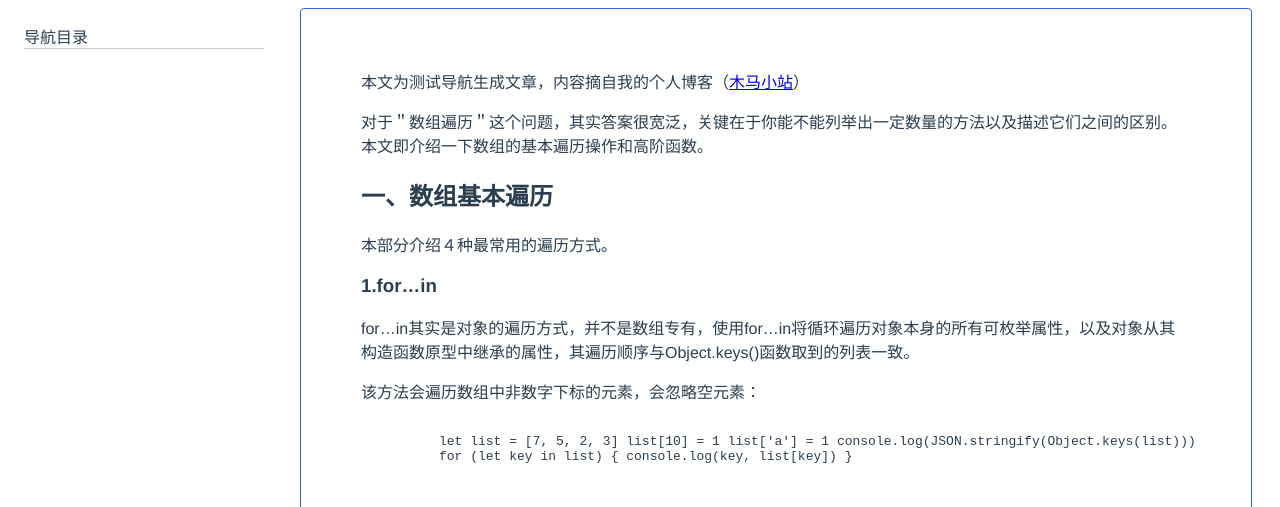
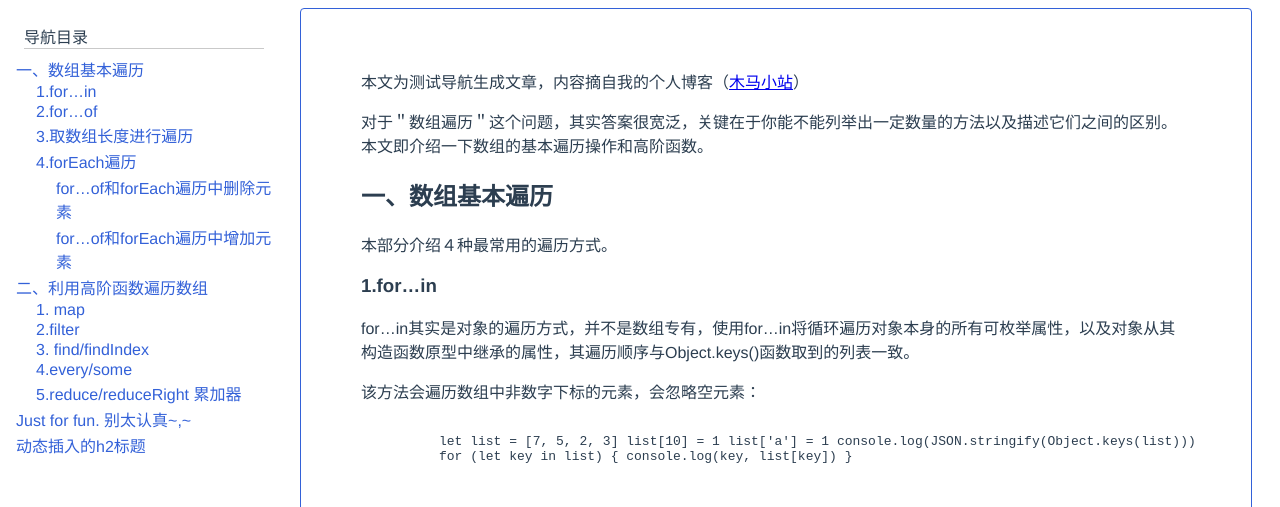
Before and after one commit to lazebird/vue3outline, a Vue app: page / in a window 1280 px wide. Shown: the top 507 px of the page. Built offline with nearby package versions, Linux system fonts and the light colour scheme.

Commit message:
fix: more

```diff
--- a/src/components/HelloWorld.vue
+++ b/src/components/HelloWorld.vue
@@ -10,14 +10,7 @@
         </template>
       </outline-tree>
     </div>
-    <div
-      v-outline="{
-        callback: refreshNavTree,
-        selectors: ['h2', 'h3', 'h4'],
-        exceptSelector: '[un-nav]',
-      }"
-      class="content"
-    >
+    <div v-outline="{ callback: refreshNavTree, selectors: ['h2', 'h3', 'h4'], exceptSelector: '[un-nav]' }" class="content">
       <div ref="editor"> <TestArticle /> </div>
     </div>
   </div>
--- a/src/components/tree/tree-node.vue
+++ b/src/components/tree/tree-node.vue
@@ -1,18 +1,8 @@
 <template>
   <div class="tree-node-container">
     <node-content />
-    <div
-      v-if="nextShow"
-      class="tree-node-children"
-      :style="{
-        paddingLeft: indent,
-      }"
-    >
-      <tree-node
-        v-for="(child, idx) of nodeData.children"
-        :key="idx"
-        :node-data="child"
-      />
+    <div v-if="nextShow" class="tree-node-children" :style="{ paddingLeft: indent }">
+      <tree-node v-for="(child, idx) of nodeData.children" :key="idx" :node-data="child" />
     </div>
   </div>
 </template>
@@ -23,18 +13,13 @@ export default {
     components: {
       'node-content': {
         render() {
-        let slot = this.$parent.tree.$scopedSlots.default;
+          let slot = this.$parent.tree.$slots.default;
           let { nodeData, parentData, level } = this.$parent;
           return slot ? slot({ parentData, data: nodeData, level }) : '<div>未定义插槽内容</div>';
         },
       },
     },
-  props: {
-    nodeData: {
-      type: Object,
-      required: true,
-    },
-  },
+    props: { nodeData: { type: Object, required: true } },
     data() {
       return {
         tree: false,
--- a/src/directives/index.js
+++ /dev/null
@@ -1,3 +0,0 @@
-import outline from './outline'
-
-export default outline
--- a/src/directives/outline.js
+++ b/src/directives/outline.js
@@ -1,85 +1,87 @@
+import { ref } from 'vue';
 
-const OPTIONS =  {
+const OPTIONS = {
   subtree: true,
   childList: true,
-  characterData: true
-}
+  characterData: true,
+};
 
-function generateNavTree (dom, selectors, exceptSelector) {
-  let list = []
+function generateNavTree(dom, selectors, exceptSelector) {
+  let list = [];
   if (exceptSelector) {
-    let exceptList = dom.querySelectorAll(exceptSelector)
-    exceptList.forEach(element => {
-      element.__nav_except = true
-    })
+    let exceptList = dom.querySelectorAll(exceptSelector);
+    exceptList.forEach((element) => {
+      element.__nav_except = true;
+    });
   }
   for (let idx in selectors) {
-    let elementList = dom.querySelectorAll(selectors[idx])
-    elementList.forEach(element => {
-      if (element.__nav_except) return
-      element.__nav_level = idx
-    })
+    let elementList = dom.querySelectorAll(selectors[idx]);
+    elementList.forEach((element) => {
+      if (element.__nav_except) return;
+      element.__nav_level = idx;
+    });
   }
-  let selector = selectors.join(',')
-  let domList = dom.querySelectorAll(selector)
+  let selector = selectors.join(',');
+  let domList = dom.querySelectorAll(selector);
   for (let element of domList) {
     if (!element.__nav_level) {
-      delete element.__nav_except
-      continue
+      delete element.__nav_except;
+      continue;
     }
-    let pushList = list
+    let pushList = list;
     while (element.__nav_level > 0) {
-      pushList = pushList.length ? pushList[pushList.length - 1].children : null
-      if (!pushList) break
-      element.__nav_level--
+      pushList = pushList.length ? pushList[pushList.length - 1].children : null;
+      if (!pushList) break;
+      element.__nav_level--;
     }
     let data = {
       title: element.textContent,
       children: [],
-      el: element
-    }
-    pushList && pushList.push(data)
-    delete element.__nav_level
+      el: element,
+    };
+    pushList && pushList.push(data);
+    delete element.__nav_level;
   }
-  return list
+  return list;
 }
 
+const el = ref(null);
 export default {
-  bind (el, binding, vNode) {
-    let freeze = false
-    el.__generateNav = () => {
-      if (freeze) return
+  created(e, binding, vNode) {
+    console.log('[outline] e %s', JSON.stringify(e));
+    el.value = e;
+    let freeze = false;
+    el.value.__generateNav = () => {
+      if (freeze) return;
       window.requestAnimationFrame(() => {
-        let selectors = binding.value.selectors || ['h1', 'h2']
-        let exceptSelector = binding.value.exceptSelector
-        selectors = selectors.filter(selector => el.querySelectorAll(selector).length)
-        let list = generateNavTree(el, selectors, exceptSelector)
-        binding.value.callback(list)
-        freeze = false
-      })
-      freeze = true
+        let selectors = binding.value.selectors || ['h1', 'h2'];
+        let exceptSelector = binding.value.exceptSelector;
+        selectors = selectors.filter((selector) => e.querySelectorAll(selector).length);
+        let list = generateNavTree(e, selectors, exceptSelector);
+        binding.value.callback(list);
+        freeze = false;
+      });
+      freeze = true;
+    };
+
+    let MutationObserver = window.MutationObserver || window.WebKitMutationObserver || window.MozMutationObserver;
+    el.value.__observer = new MutationObserver(() => {
+      el.value.__generateNav && el.value.__generateNav();
+    });
+    const func = () => {
+      el.value.__observer.observe(e, OPTIONS);
+      el.value.__generateNav && el.value.__generateNav();
+    };
+    binding.instance.$nextTick(func);
+  },
+  unmounted() {
+    if (el.value.__generateNav) {
+      delete el.value.__generateNav;
     }
-
-    let MutationObserver = window.MutationObserver
-    || window.WebKitMutationObserver
-    || window.MozMutationObserver
-    el.__observer = new MutationObserver(() => {
-      el.__generateNav && el.__generateNav()
-    })
-    const func = () => {
-      el.__observer.observe(el, OPTIONS)
-      el.__generateNav && el.__generateNav()
+    if (el.value.__observer) {
+      el.value.__observer.takeRecords();
+      el.value.__observer.disconnect();
+      delete el.value.__observer;
     }
-    vNode.context.$nextTick(func)
   },
-  unbind (el, binding, vNode) {
-    if (el.__generateNav) {
-      delete el.__generateNav
-    }
-    if (el.__observer) {
-      el.__observer.takeRecords()
-      el.__observer.disconnect()
-      delete el.__observer
-    }
-  }
-}
+};
--- a/src/index.js
+++ b/src/index.js
@@ -1,11 +1,8 @@
-import vueOutline from '@/directives';
+import vueOutline from '@/directives/outline';
 import tree from '@/components/tree';
 
-export default {
-  install: function (Vue, opts = {}) {
-    let { directiveName = 'outline', treeName = 'outline-tree' } = opts;
-    Vue.directive(directiveName, vueOutline);
-    Vue.component(treeName, tree);
-  },
-};
-export const outline = vueOutline;
+export function useOutline(app, opts = {}) {
+  let { directiveName = 'outline', treeName = 'outline-tree' } = opts;
+  app.directive(directiveName, vueOutline);
+  app.component(treeName, tree);
+}
--- a/src/main.ts
+++ b/src/main.ts
@@ -1,7 +1,7 @@
 import { createApp } from 'vue';
 import App from './App.vue';
-import outline from './index';
+import { useOutline } from './index';
 
 const app = createApp(App);
-app.use(outline);
+useOutline(app);
 app.mount('#app');
```
Lines whose indentation alone changed are shown as unchanged.
